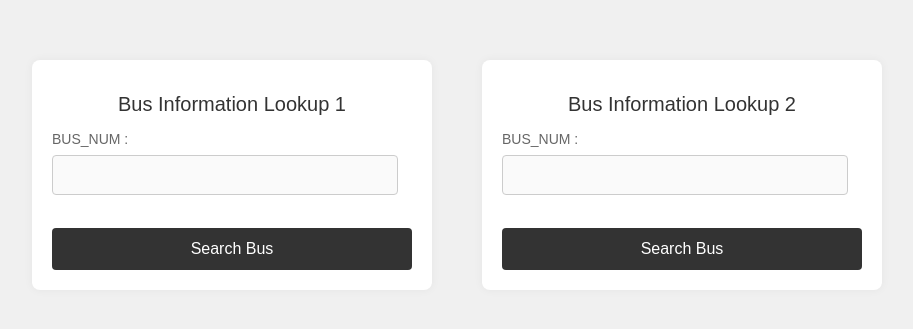
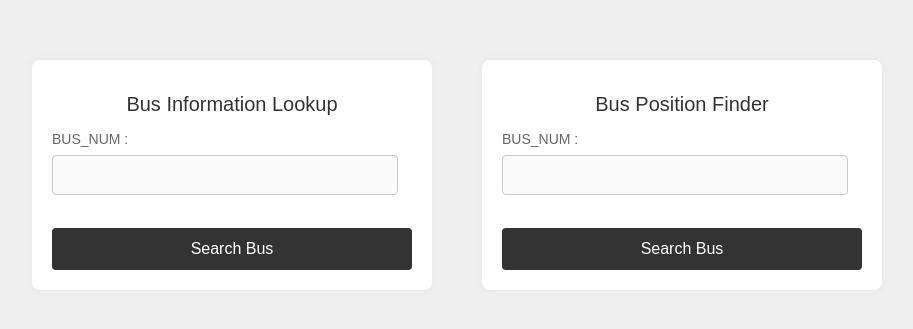
Before and after one commit to pozuhtuhv/service_CHANGWONBUS, a plain HTML site: page index.html in a window 1280 px wide. Shown: the part 225-554 px from the top of the page, without its empty margins (183-1096 px from the left). Drawn offline with Linux system fonts and the light colour scheme.

Commit message:
(edit) comment

```diff
--- a/index.html
+++ b/index.html
@@ -18,9 +18,9 @@
 </head>
 <body>
     <div class="main-container">
-        <!-- 첫 번째 버스 조회 섹션 -->
+        <!-- 첫 번째 버스 조회 컨테이너 -->
         <div class="container">
-            <h1>Bus Information Lookup 1</h1>
+            <h1>Bus Information Lookup</h1>
             <form onsubmit="handleSubmitLeft(event)">
                 <label for="busnum1">BUS_NUM : </label>
                 <input type="text" id="busnum1" name="busnum1" required><br><br>
@@ -36,9 +36,9 @@
             <div id="busSelection1"></div>
         </div>
 
-        <!-- 두 번째 버스 조회 섹션 -->
+        <!-- 두 번째 버스 조회 컨테이너 -->
         <div class="container">
-            <h1>Bus Information Lookup 2</h1>
+            <h1>Bus Position Finder</h1>
             <form onsubmit="handleSubmitRight(event)">
                 <label for="busnum2">BUS_NUM : </label>
                 <input type="text" id="busnum2" name="busnum2" required><br><br>
```
